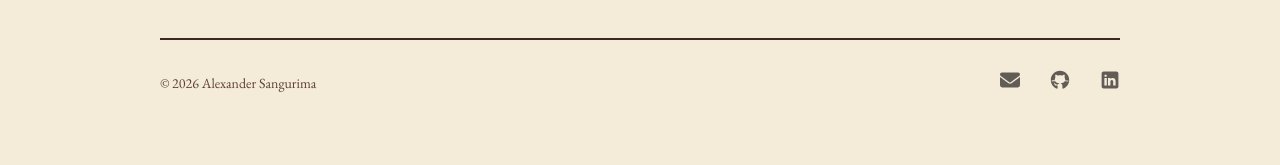
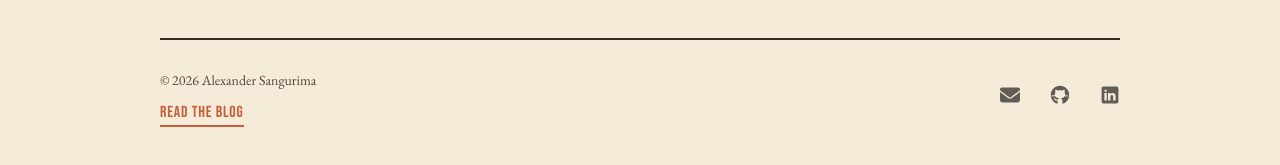
Before and after one commit to alehxs/alehxs.github.io, a React (Vite) app: page / in a window 1280 px wide. Shown: the part 4343-4508 px from the top of the page. Built offline with nearby package versions, Linux system fonts and the light colour scheme.

Commit message:
feat: add blog navigation link to footer

```diff
--- a/src/components/Footer.css
+++ b/src/components/Footer.css
@@ -15,11 +15,34 @@
   border-top: 2px solid var(--text-primary);
 }
 
+.footer-left {
+  display: flex;
+  flex-direction: column;
+  gap: 10px;
+}
+
 .footer-text {
   font-family: var(--font-body);
   font-size: var(--text-xs);
   color: var(--text-secondary);
   margin: 0;
+}
+
+.footer-blog-link {
+  font-family: var(--font-headline);
+  font-size: var(--text-sm);
+  letter-spacing: var(--tracking-wide);
+  color: var(--burnt-orange);
+  text-decoration: none;
+  text-transform: uppercase;
+  border-bottom: 2px solid var(--burnt-orange);
+  transition: all 0.2s ease;
+  align-self: flex-start;
+}
+
+.footer-blog-link:hover {
+  color: var(--text-primary);
+  border-bottom-color: var(--text-primary);
 }
 
 .footer-links {
@@ -56,6 +79,14 @@
     padding: 20px 0;
   }
 
+  .footer-left {
+    align-items: center;
+  }
+
+  .footer-blog-link {
+    align-self: center;
+  }
+
   .footer-links {
     gap: 25px;
   }
--- a/src/components/Footer.jsx
+++ b/src/components/Footer.jsx
@@ -1,3 +1,4 @@
+import { Link } from 'react-router-dom';
 import './Footer.css';
 import envelopeIcon from '../svgs/envelope-solid 2.svg';
 import githubIcon from '../svgs/github.svg';
@@ -7,9 +8,14 @@ function Footer() {
   return (
     <footer className="footer">
       <div className="footer-content">
-        <p className="footer-text">
-          © 2026 Alexander Sangurima
-        </p>
+        <div className="footer-left">
+          <p className="footer-text">
+            © 2026 Alexander Sangurima
+          </p>
+          <Link to="/blog" className="footer-blog-link">
+            Read the Blog
+          </Link>
+        </div>
         <div className="footer-links">
           <a href="mailto:contact@mail.alehxs.com" target="_blank" rel="noopener noreferrer" className="footer-link">
             <img src={envelopeIcon} alt="Email" className="footer-icon" />
```
